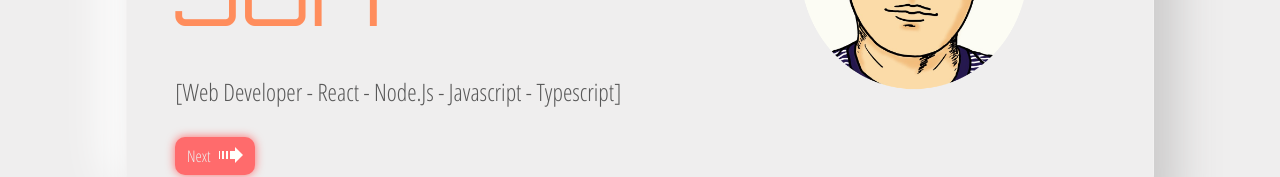
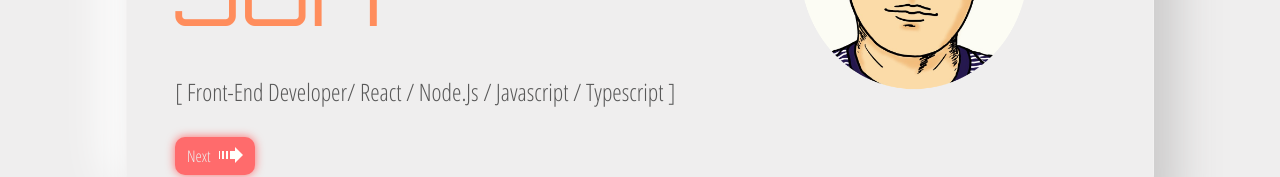
Before and after one commit to basculante/web-portfolio-next, a Next.js app: page / in a window 1280 px wide. Shown: the part 425-602 px from the top of the page. Built offline with nearby package versions, Linux system fonts and the light colour scheme.

Commit message:
Change job title

```diff
--- a/components/Landing/Landing.tsx
+++ b/components/Landing/Landing.tsx
@@ -44,7 +44,7 @@ const Landing: React.SFC = () => {
             <div>JOH</div>
           </div>
           <div className="landing-subtitle">
-            [Web Developer - React - Node.Js - Javascript - Typescript]
+            [ Front-End Developer/ React / Node.Js / Javascript / Typescript ]
           </div>
           <div className="next-btn-container">
             <Link href="/about" passHref>
```
